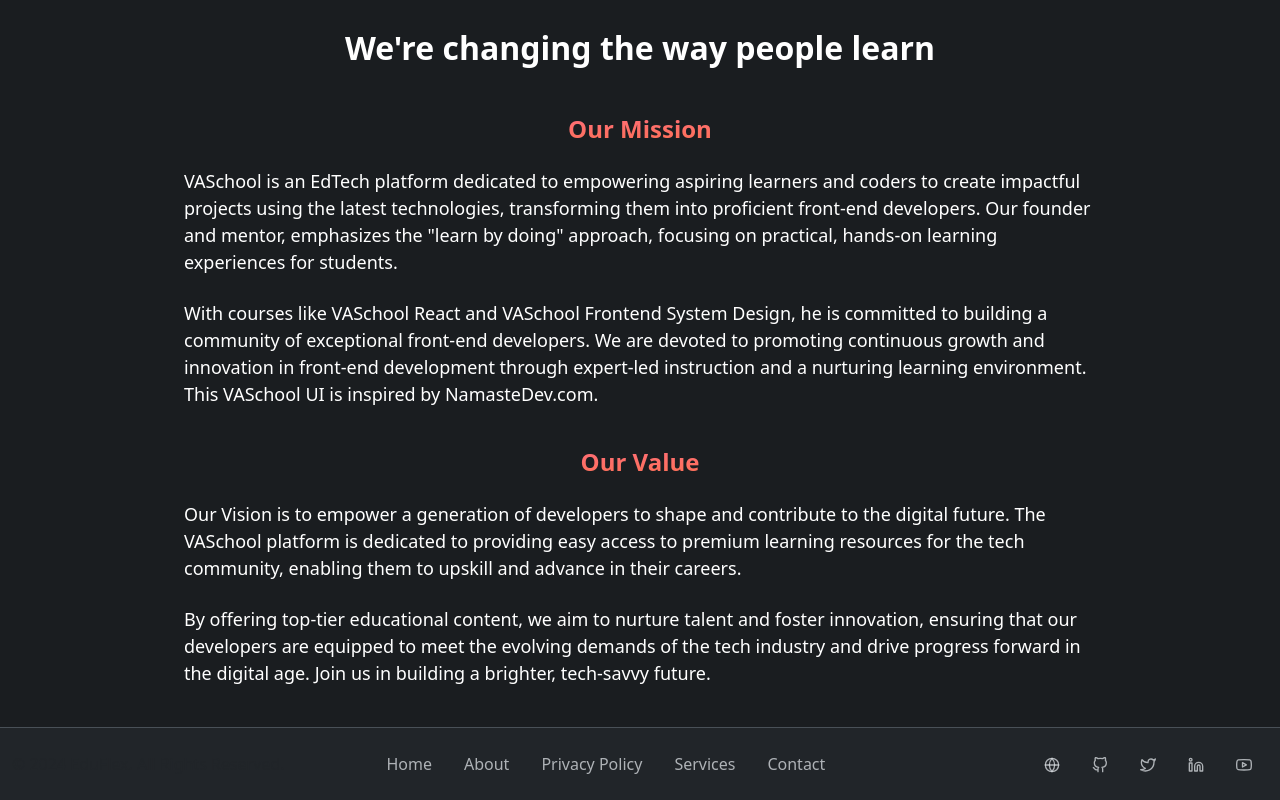
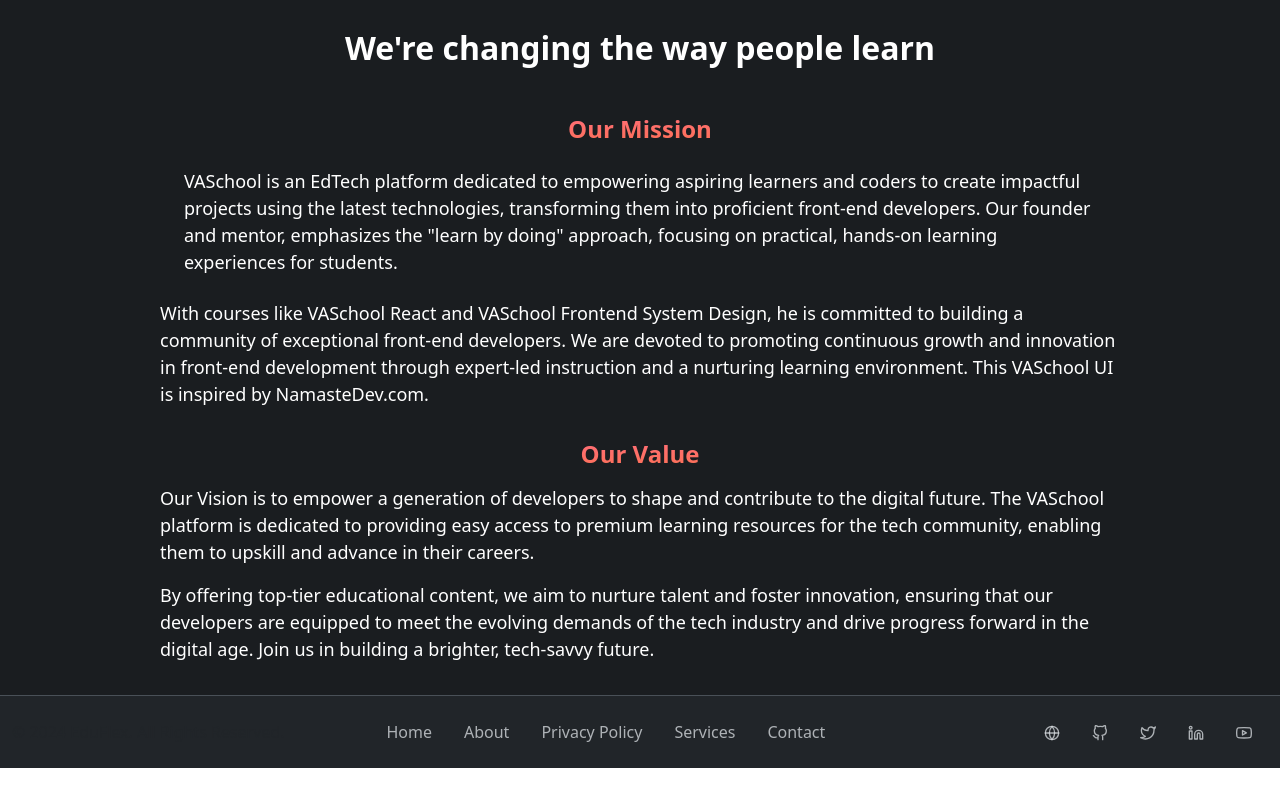
Before and after one commit to Va1bhav07/VASchool, a React (Vite) app in the folder client/: page / in a window 1280 px wide. Shown: the part 4560-5360 px from the top of the page. After the commit the page ends 5328 px from the top, so only its background shows below. Built offline with nearby package versions, Linux system fonts and the light colour scheme.

Commit message:
added mob resp

```diff
--- a/client/src/pages/Home/CoreOfferings/index.tsx
+++ b/client/src/pages/Home/CoreOfferings/index.tsx
@@ -17,7 +17,7 @@
             <CardComp
               key={index}
               border="0"
-              className="bg-body-tertiary shadow scale-effect">
+              className="bg-body-tertiary shadow scale-effect mx-3 m-lg-0">
               <div className="p-2">
                 <div className="mb-3">
                   <Svg size={36} />
--- a/client/src/pages/Home/MissionValue/index.tsx
+++ b/client/src/pages/Home/MissionValue/index.tsx
@@ -9,7 +9,7 @@
           Our Mission
         </h4>
         <div style={{ fontSize: '18px' }}>
-          <p className="p-4 mb-0">
+          <p className="px-0 py-3 p-lg-4 mb-0">
             VASchool is an EdTech platform dedicated to empowering aspiring
             learners and coders to create impactful projects using the latest
             technologies, transforming them into proficient front-end
@@ -17,7 +17,7 @@
             approach, focusing on practical, hands-on learning experiences for
             students.
           </p>
-          <p className="p-4 pt-0">
+          <p className="px-0 py-3 p-4 pt-0">
             With courses like VASchool React and VASchool Frontend System
             Design, he is committed to building a community of exceptional
             front-end developers. We are devoted to promoting continuous growth
@@ -30,13 +30,13 @@
           Our Value
         </h4>
         <div style={{ fontSize: '18px' }}>
-          <p className="p-4 mb-0">
+          <p className="px-0 py-3 p-4 mb-0">
             Our Vision is to empower a generation of developers to shape and
             contribute to the digital future. The VASchool platform is dedicated
             to providing easy access to premium learning resources for the tech
             community, enabling them to upskill and advance in their careers.
           </p>
-          <p className="p-4 pt-0">
+          <p className="px-0 py-3 p-4 pt-0">
             By offering top-tier educational content, we aim to nurture talent
             and foster innovation, ensuring that our developers are equipped to
             meet the evolving demands of the tech industry and drive progress
--- a/client/src/pages/Home/StudentTestimonials/index.tsx
+++ b/client/src/pages/Home/StudentTestimonials/index.tsx
@@ -11,7 +11,7 @@
         Our Student Testimonials
       </h1>
       <Container>
-        <Row md={2} lg={3} className="g-4 m-5">
+        <Row md={2} lg={3} className="g-4 m-lg-5">
           {studentTestimonialsData.map((student, ind) => {
             const Fig = student.linkedin;
             return (
```
